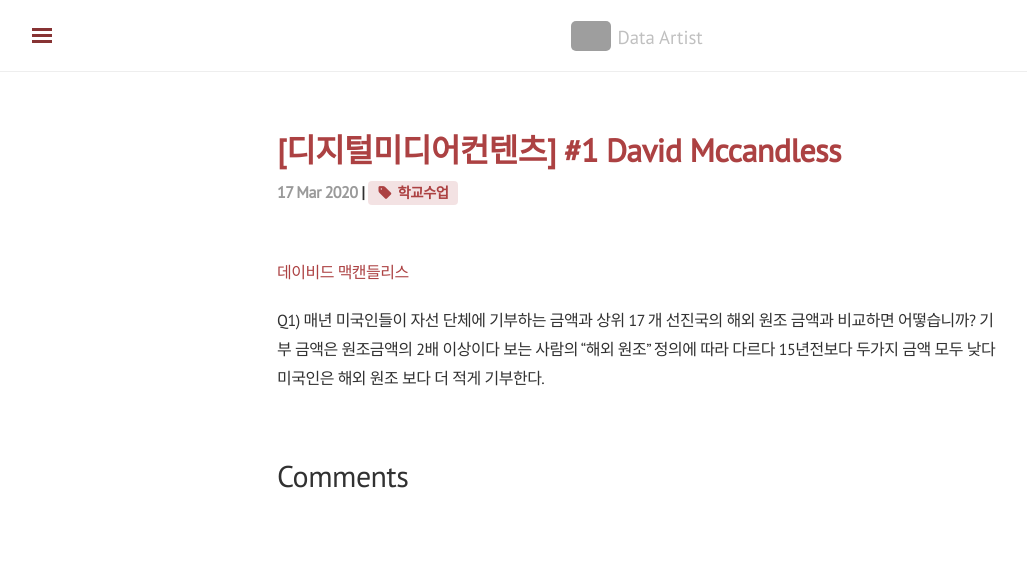
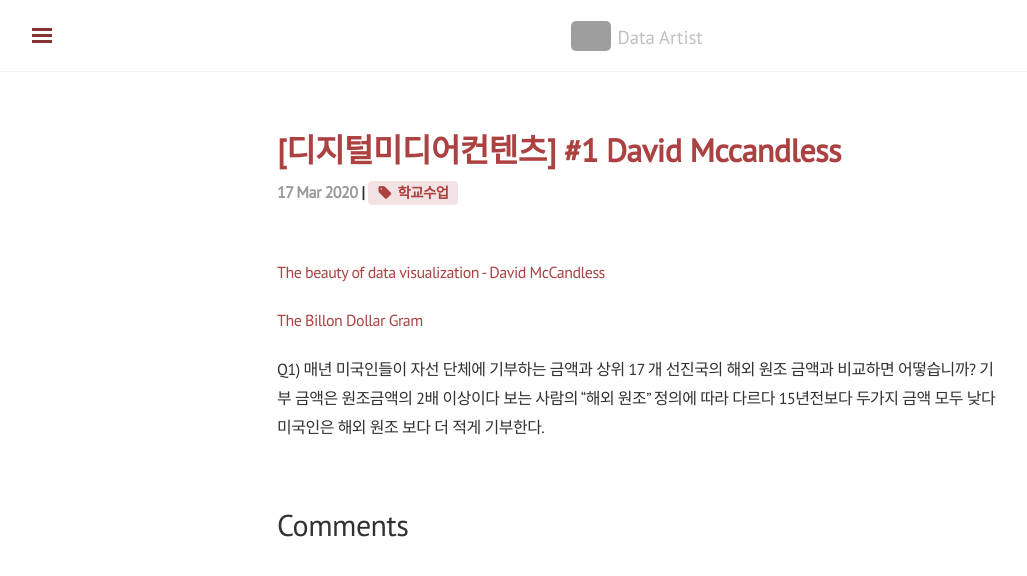
Before and after one commit to shanny924/shanny924.github.io, a Jekyll site: the page built from _posts/2020-03-17-dmc#1.md, in a window 1280 px wide. Shown: the top 576 px of the page, without its empty margins (3-1030 px from the left). Built offline with Jekyll 4.4.1, drawn with Linux system fonts in a browser that asks for light colours; nearby versions of some CDN libraries; comment, search, counter and statistics services are not loaded; grey boxes are pictures that could not be loaded.

Commit message:
Update 2020-03-17-dmc#1.md

```diff
--- a/_posts/2020-03-17-dmc#1.md
+++ b/_posts/2020-03-17-dmc#1.md
@@ -5,7 +5,9 @@
 tag: [학교수업]
 ---
 
-[데이비드 맥캔들리스](https://www.ted.com/talks/david_mccandless_the_beauty_of_data_visualization?utm_campaign=tedspread&utm_medium=referral&utm_source=tedcomshare)
+[The beauty of data visualization - David McCandless](https://www.ted.com/talks/david_mccandless_the_beauty_of_data_visualization?utm_campaign=tedspread&utm_medium=referral&utm_source=tedcomshare)
+
+[The Billon Dollar Gram](https://www.informationisbeautiful.net/visualizations/the-billion-dollar-gram/)
 
 Q1) 매년 미국인들이 자선 단체에 기부하는 금액과 상위 17 개 선진국의 해외 원조 금액과 비교하면 어떻습니까?
 기부 금액은 원조금액의 2배 이상이다
```
